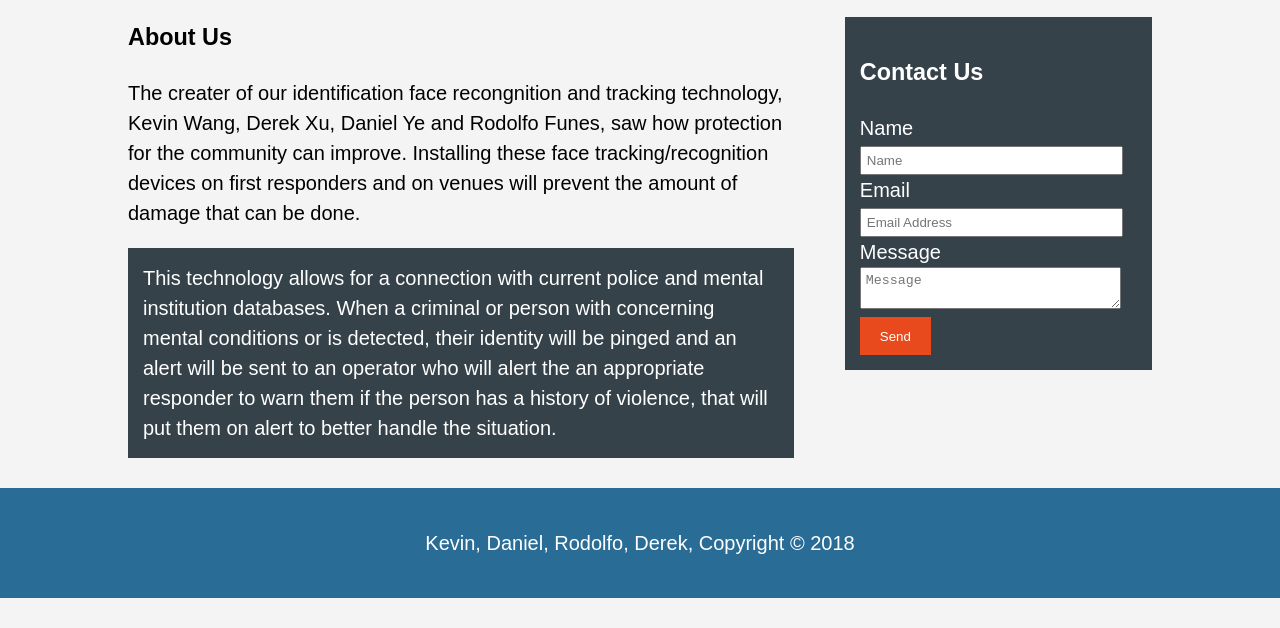
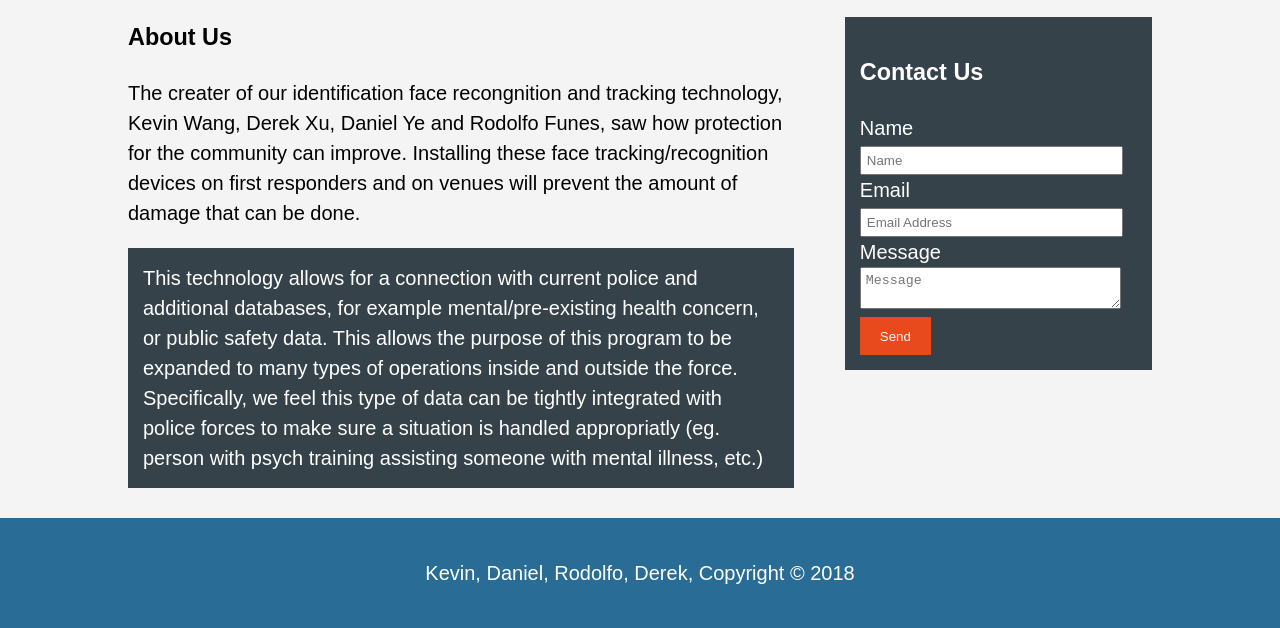
Before and after one commit to danielzyy/FaceThePolice, a plain HTML site: page hth/index.html in a window 1280 px wide. Shown: the part 1212-1840 px from the top of the page. Before the commit the page ends 1810 px from the top, so only its background shows below. Drawn offline with Linux system fonts and the light colour scheme.

Commit message:
updated index.html

```diff
--- a/hth/index.html
+++ b/hth/index.html
@@ -63,7 +63,7 @@
 		          <p>The creater of our identification face recongnition and tracking technology, Kevin Wang, Derek Xu, Daniel Ye and Rodolfo Funes, saw how protection for the community can improve. Installing these face tracking/recognition devices on first responders and on venues will prevent the amount of damage that can be done.
 		          </p>
 		          <p class="dark">
-		          	This technology allows for a connection with current police and mental institution databases. When a criminal or person with concerning mental conditions or  is detected, their identity will be pinged and an alert will be sent to an operator who will alert the an appropriate responder to warn them if the person has a history of violence, that will put them on alert to better handle the situation.
+		          	This technology allows for a connection with current police and additional databases, for example mental/pre-existing health concern, or public safety data. This allows the purpose of this program to be expanded to many types of operations inside and outside the force. Specifically, we feel this type of data can be tightly integrated with police forces to make sure a situation is handled appropriatly (eg. person with psych training assisting someone with mental illness, etc.)
 		          </p>
 		        </article>
 
```
